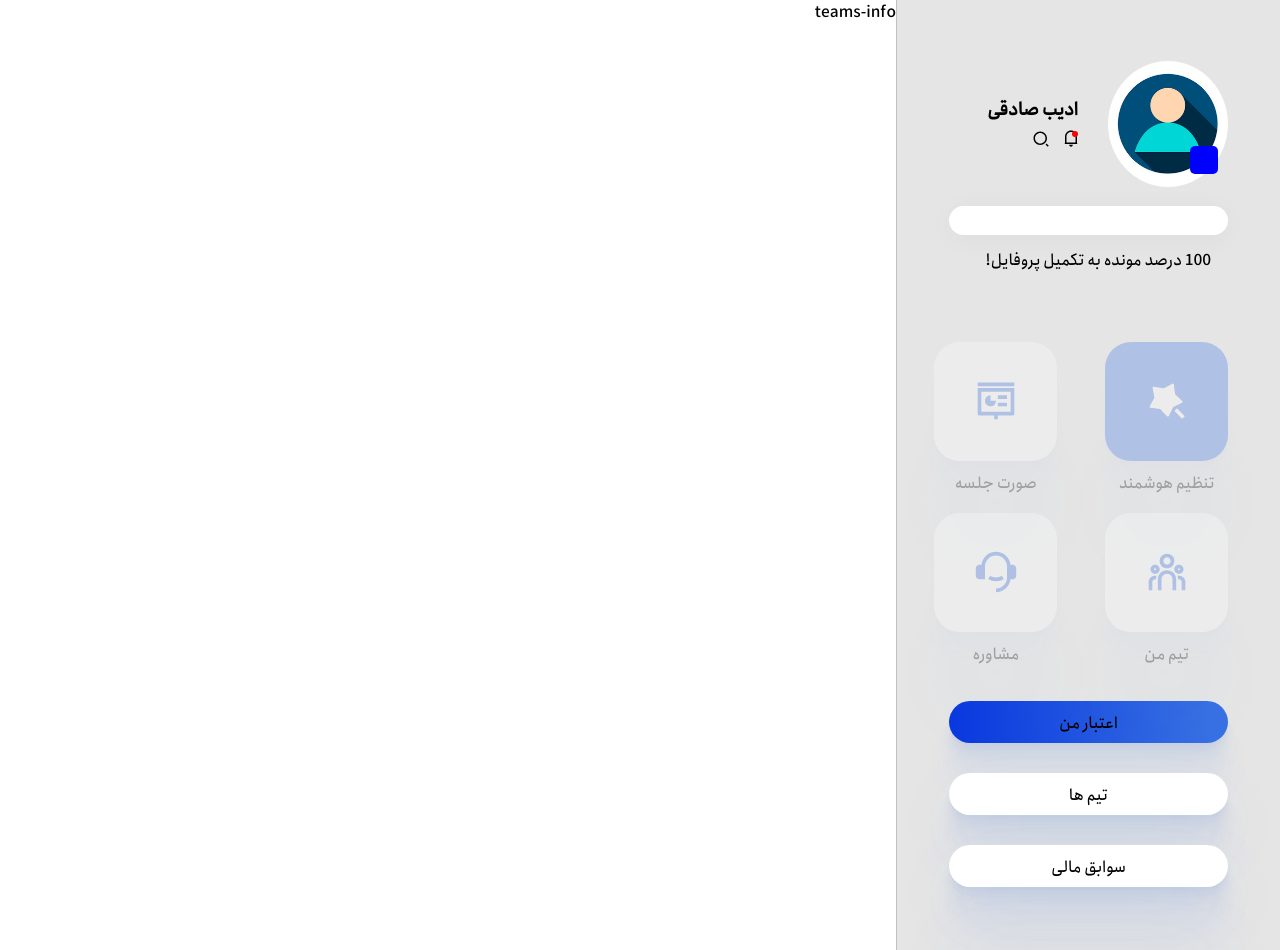
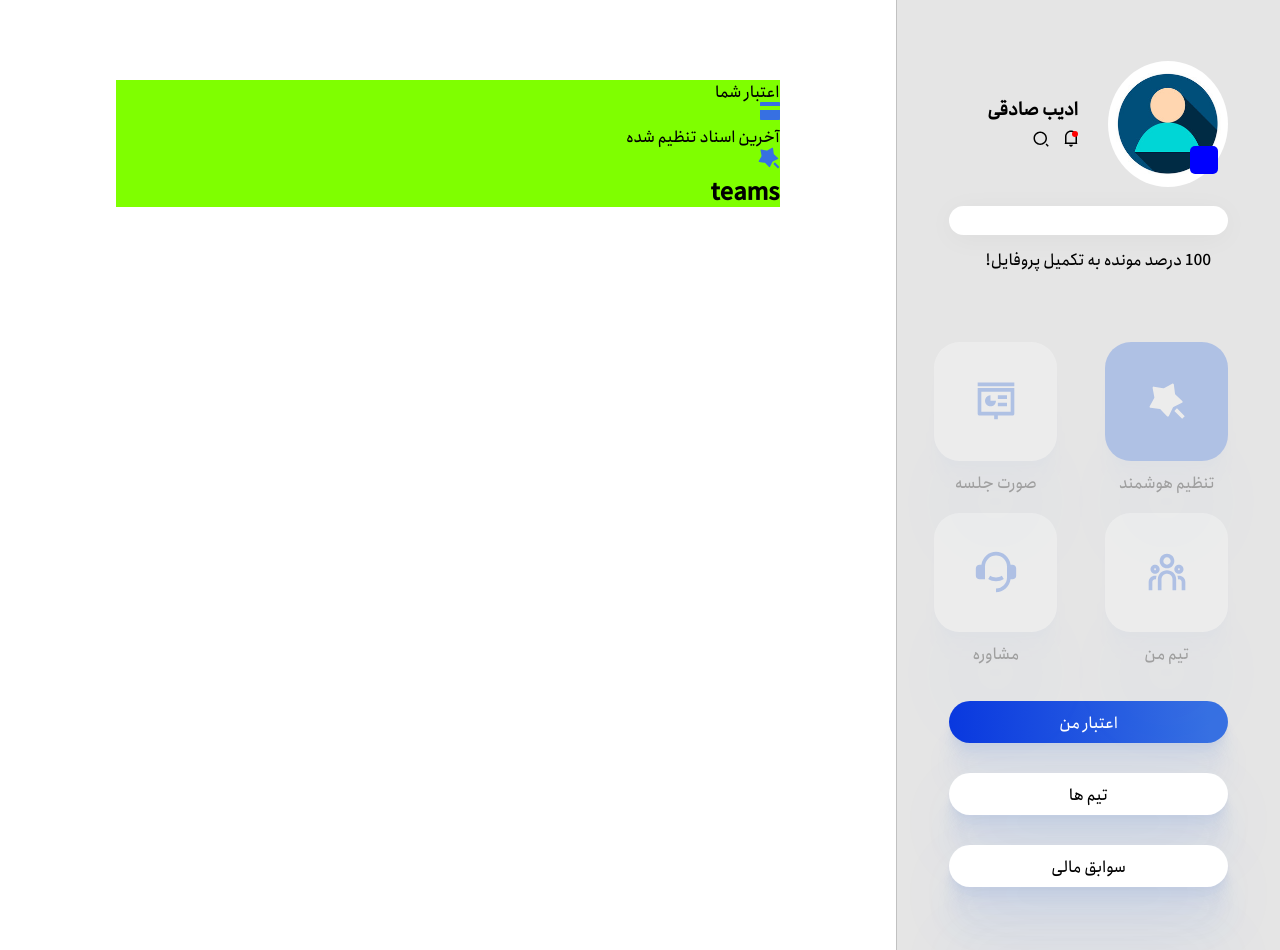
Before and after one commit to adibsadeghi1993/uplaw, a React (Create React App) app: page / in a window 1280 px wide. Built offline with nearby package versions, Linux system fonts and the light colour scheme; some icons are missing.

Commit message:
progressbar was moved to coomon folder

```diff
--- /dev/null
+++ b/src/components/userInfo/commonFiles/circleProgress/ProgressBar.js
@@ -0,0 +1,32 @@
+import React from 'react'
+import { buildStyles } from "react-circular-progressbar";
+import "react-circular-progressbar/dist/styles.css";
+import { CircularProgressbarWithChildren } from "react-circular-progressbar";
+import styles from "../../completedInfo/completedDetailes/completedDetailes.module.css"
+
+const ProgressBar = ({persentage}) => {
+    return (
+        <div className={styles.progress_container}>
+        <CircularProgressbarWithChildren
+          strokeWidth={26}
+          styles={buildStyles({
+            pathColor: `rgba(55, 112, 226, 1)`,
+          })}
+          value={persentage}
+          maxValue={45}
+        >
+          <div style={{ marginTop: -5 }} className={styles.cricular_desc}>
+            <p className={styles.number} >
+              30 از 45
+            </p>
+            <p className={styles.day}>
+              روز
+            </p>
+          </div>
+        </CircularProgressbarWithChildren>
+        <div className={styles.epmty}></div>
+        </div>
+    )
+}
+
+export default ProgressBar
--- a/src/components/userInfo/commonFiles/userProfile/userItems/userItems.module.css
+++ b/src/components/userInfo/commonFiles/userProfile/userItems/userItems.module.css
@@ -81,6 +81,7 @@
   padding: 10px;
   outline: none;
   border: none;
+  color: white;
   box-shadow: 0px 100px 80px rgba(55, 112, 226, 0.07),
     0px 41.7776px 33.4221px rgba(55, 112, 226, 0.0503198),
     0px 22.3363px 17.869px rgba(55, 112, 226, 0.0417275),
--- a/src/components/userInfo/completedInfo/completedDetailes/CompletedDetailes.js
+++ b/src/components/userInfo/completedInfo/completedDetailes/CompletedDetailes.js
@@ -1,9 +1,7 @@
 import React from "react";
 import styles from "./completedDetailes.module.css";
 import completedImage from "../../../../asstes/completedpic.svg";
-import { buildStyles } from "react-circular-progressbar";
-import "react-circular-progressbar/dist/styles.css";
-import { CircularProgressbarWithChildren } from "react-circular-progressbar";
+
 import contractImage from "../../../../asstes/blueadjustcontract.svg";
 import signatureImage from "../../../../asstes/blue signature.svg";
 import adjustMeetingImage from "../../../../asstes/blueadjustmeeting.svg";
@@ -13,9 +11,10 @@ import teamImage from "../../../../asstes/team10.svg";
 import starImage from "../../../../asstes/starIcon.svg";
 import smileImage from "../../../../asstes/smiling face with sunglasses emoji 1 (1).svg";
 import { Docs } from "./Docs/Docs";
+import ProgressBar from "../../commonFiles/circleProgress/ProgressBar";
 
 const CompletedDetailes = () => {
-  const persentage=30
+
   return (
     <main className={styles.completed_detailes}>
       <section className={styles.completede_desc}>
@@ -24,26 +23,7 @@ const CompletedDetailes = () => {
       </section>
       <section className={styles.completed_detailes_sectionTow}>
         <div className={styles.circle}>
-          <div className={styles.progress_container}>
-          <CircularProgressbarWithChildren
-            strokeWidth={26}
-            styles={buildStyles({
-              pathColor: `rgba(55, 112, 226, 1)`,
-            })}
-            value={persentage}
-            maxValue={45}
-          >
-            <div style={{ marginTop: -5 }} className={styles.cricular_desc}>
-              <p className={styles.number} >
-                30 از 45
-              </p>
-              <p className={styles.day}>
-                روز
-              </p>
-            </div>
-          </CircularProgressbarWithChildren>
-          <div className={styles.epmty}></div>
-          </div>
+         <ProgressBar persentage={30} />
         </div>
 
         <div className={styles.contract}>
--- a/src/components/userInfo/userTeams/teamsInfo/TeamInfo.js
+++ b/src/components/userInfo/userTeams/teamsInfo/TeamInfo.js
@@ -1,5 +1,7 @@
 import React from 'react'
 import UserProfile from '../../commonFiles/userProfile/UserProfile'
+import UserTeams from '../userTeams/UserTeams'
+import TeamDocs from '../userTeamsDocs/TeamDocs'
 import styles from "./teamInfo.module.css"
 
 const TeamInfo = () => {
@@ -9,7 +11,10 @@ const TeamInfo = () => {
           <UserProfile />
         </section>
         <section className={styles.teams_info}>
-         teams-info
+         <div className={styles.teams_docs}>
+         <TeamDocs/>
+         <UserTeams/>
+         </div>
         </section>
       </main>
     )
--- a/src/components/userInfo/userTeams/teamsInfo/teamInfo.module.css
+++ b/src/components/userInfo/userTeams/teamsInfo/teamInfo.module.css
@@ -13,6 +13,15 @@
 
 }
 
+.teams_docs{
+    width: 74%;
+   margin-top: 80px;
+   margin-left: auto;
+   margin-right: auto;
+    background-color: chartreuse;
+
+}
+
 @media(max-width:768px){
     .teams{
         display: flex;
--- a/src/components/userInfo/userTeams/userTeamsDocs/TeamDocs.js
+++ b/src/components/userInfo/userTeams/userTeamsDocs/TeamDocs.js
@@ -1,10 +1,20 @@
 import React from 'react'
+import styles from "./teamDocs.module.css"
+import creditImage from "../../../../asstes/credit.svg"
+import starBlueImage from "../../../../asstes/starBlueIcon.svg"
+import { buildStyles } from "react-circular-progressbar";
+import "react-circular-progressbar/dist/styles.css";
+import { CircularProgressbarWithChildren } from "react-circular-progressbar";
 
 const TeamDocs = () => {
     return (
-        <div>
+        <section className={styles.dockes}>
+            <div className={styles.credit}><p>اعتبار شما</p><img src={creditImage}/></div>
+            <div className={styles.adjust_docs}><p>آخرین اسناد تنظیم شده</p><img src={starBlueImage}/></div>
+            <div></div>
 
-        </div>
+
+        </section>
     )
 }
 
--- a/src/components/userInfo/userTeams/userTeamsDocs/teamDocs.module.css
+++ b/src/components/userInfo/userTeams/userTeamsDocs/teamDocs.module.css
@@ -0,0 +1,5 @@
+.docs{
+    display: grid;
+    grid-template-columns:33% 62% ;
+    grid-template-rows: 44px 253px 30px;
+}
```
Also changed, not shown: src/asstes/credit.svg (added), src/asstes/starBlueIcon.svg (added).
